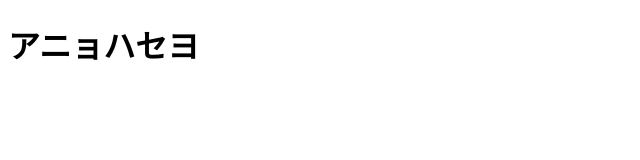
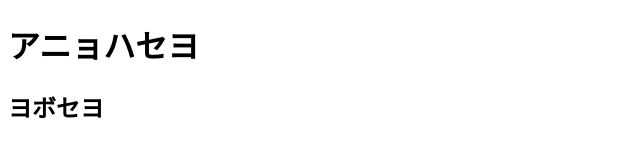
Before and after one commit to suika57/fitness, a plain HTML site: page index.html in a window 1280 px wide. Shown: the whole page, without its empty margins (0-640 px from the left). Drawn offline with Linux system fonts and the light colour scheme.

Commit message:
一言追加

```diff
--- a/index.html
+++ b/index.html
@@ -8,5 +8,6 @@
 </head>
 <body>
     <h1>アニョハセヨ</h1>
+    <h2>ヨボセヨ</h2>
 </body>
 </html>
```
